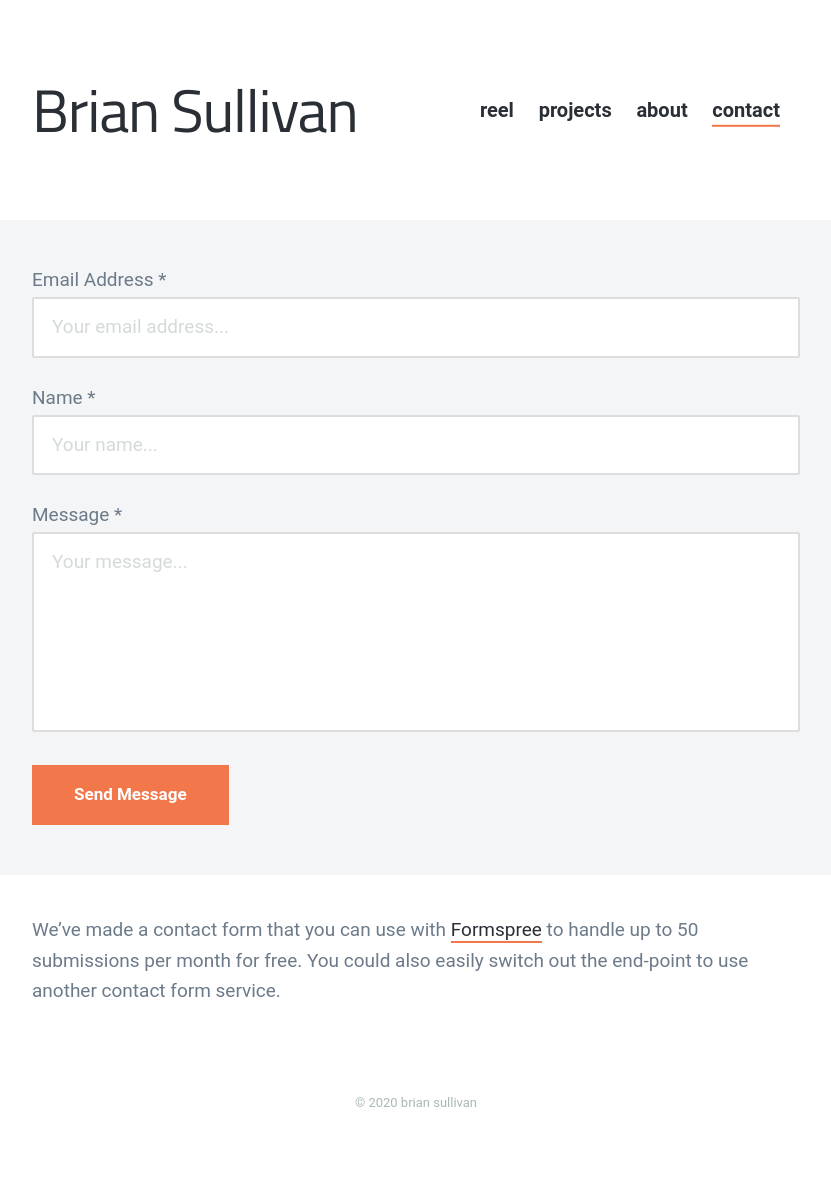
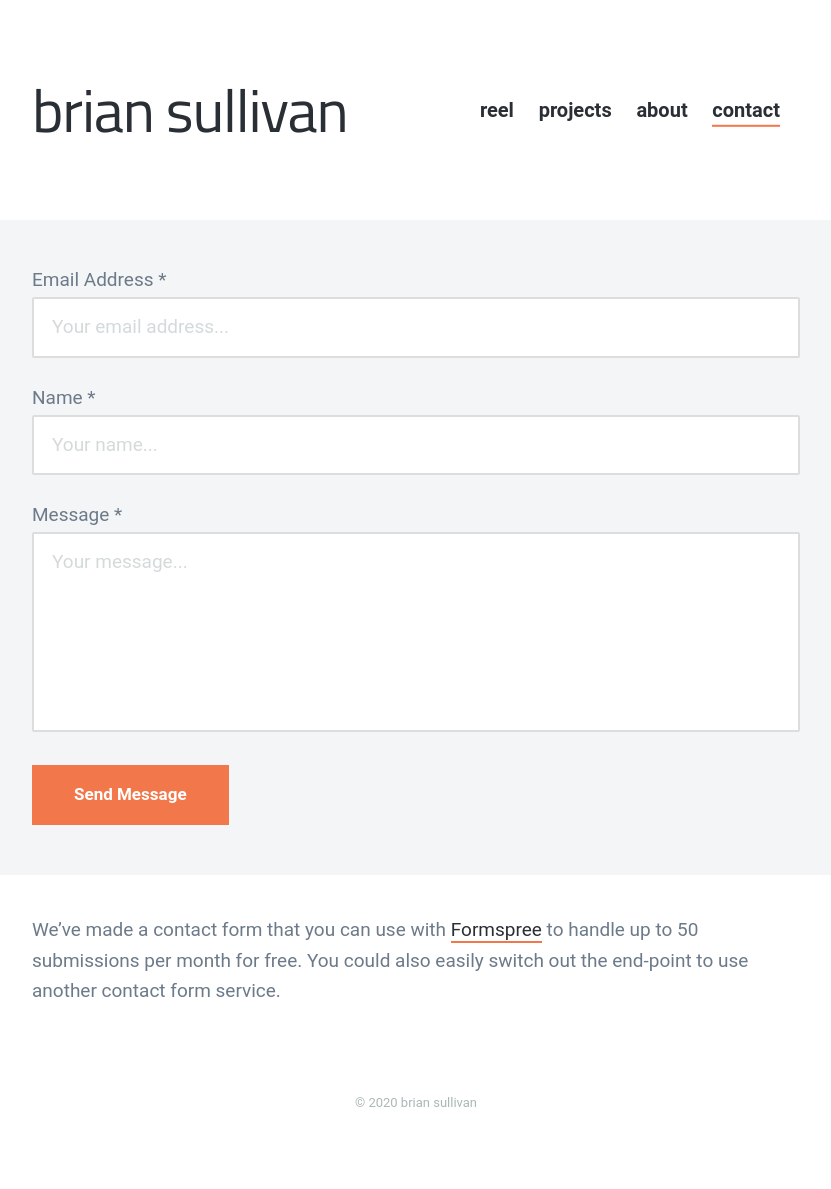
Before and after one commit to sullivbx/awildsound.com, a Jekyll site: the page built from _pages/contact.md, in a window 1280 px wide. Shown: the whole page, without its empty margins (224-1055 px from the left). Built offline with Jekyll 4.4.1, drawn with Linux system fonts in a browser that asks for light colours; nearby versions of some CDN libraries.

```diff
--- a/_data/settings.yml
+++ b/_data/settings.yml
@@ -1,5 +1,5 @@
 basic_settings:
-  site_title: Brian Sullivan
+  site_title: brian sullivan
   favicon_image: /images/favicon.png
 
 header_settings:
```
